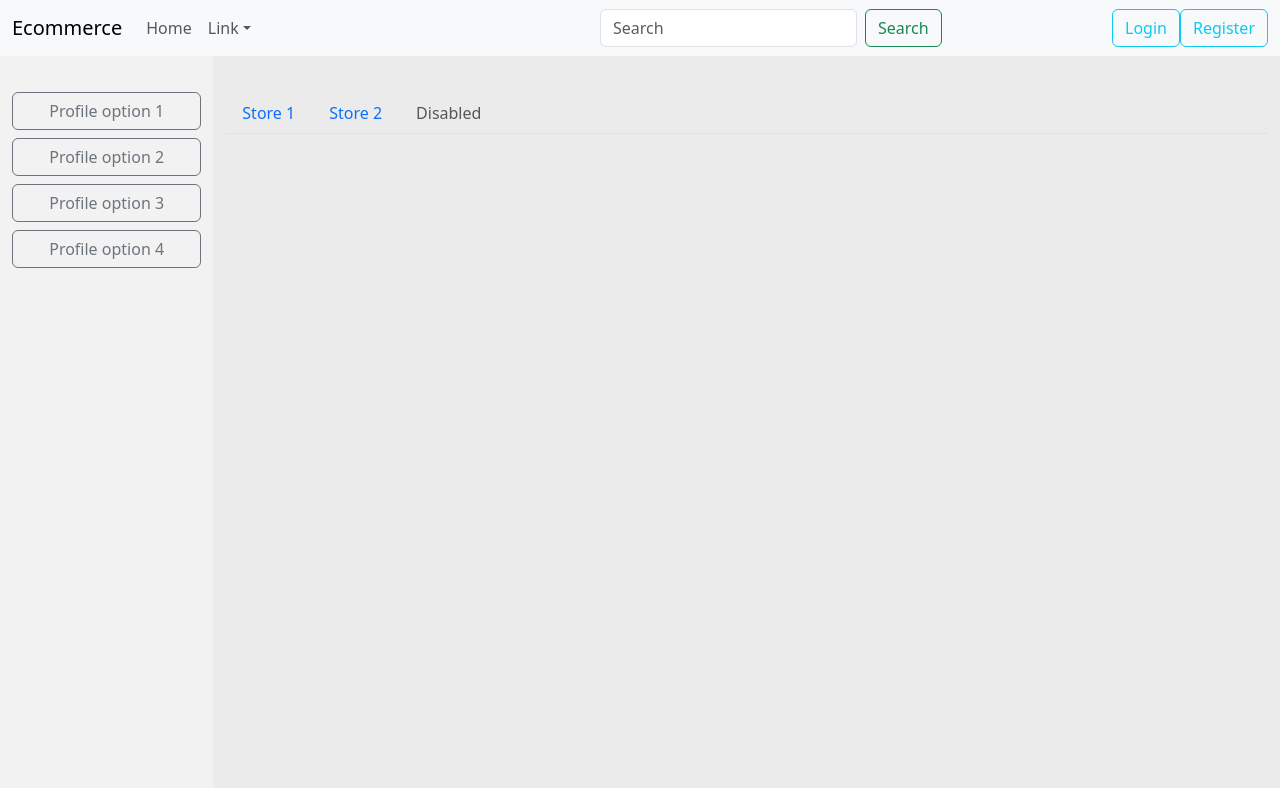
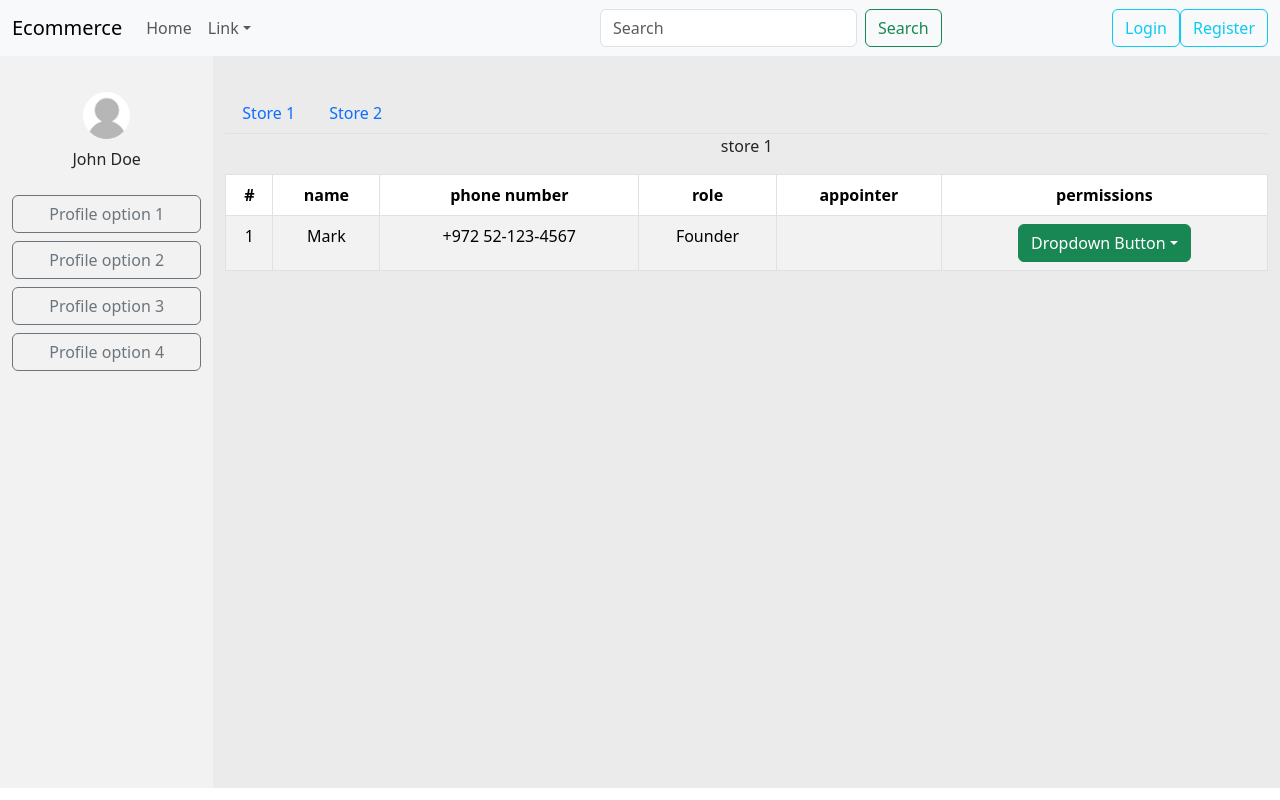
Before and after one commit to noamalu/Ecommerce-System, a React (Vite) app in the folder EcommerceUI/ecommerceUI/: page /profile in a window 1280 px wide. Built offline with nearby package versions, Linux system fonts and the light colour scheme.

Commit message:
finished profile page template

```diff
--- a/EcommerceUI/ecommerceUI/src/pages/Profile.tsx
+++ b/EcommerceUI/ecommerceUI/src/pages/Profile.tsx
@@ -1,20 +1,29 @@
 import React, {Component, useState} from "react";
 import { Container } from "react-bootstrap";
-
+import Image from 'react-bootstrap/Image';
 import Col from 'react-bootstrap/Col';
 import Row from 'react-bootstrap/Row';
 import Button from 'react-bootstrap/Button';
 import Stack from 'react-bootstrap/Stack';
 import Nav from 'react-bootstrap/Nav';
+import avatar from '../assets/avatar.jpg';
+import Table from 'react-bootstrap/Table';
+import Dropdown from 'react-bootstrap/Dropdown';
+import Form from 'react-bootstrap/Form';
+import InputGroup from 'react-bootstrap/InputGroup';
+
 
 
 export const Profile = () => {
-    const [num] = useState(0);
+    const [num, setNum] = useState(1);
+
     return (
         <>
             <Row className="full-height-row">
                 <Col md={2} className="profile-left">
                     <Stack gap={2} >
+                        <Image src={avatar} roundedCircle className="w-25 mx-auto" />
+                        <p> John Doe</p>
                         <Button variant="outline-secondary">Profile option 1</Button>
                         <Button variant="outline-secondary">Profile option 2</Button>
                         <Button variant="outline-secondary">Profile option 3</Button>
@@ -23,19 +32,66 @@ export const Profile = () => {
                 </Col>
                 <Col  className="profile-right">
                     <Nav variant="tabs" defaultActiveKey="/home">
-                    <Nav.Item>
-                        <Nav.Link href="">Store 1</Nav.Link>
-                    </Nav.Item>
-                    <Nav.Item>
-                        <Nav.Link eventKey="">Store 2</Nav.Link>
-                    </Nav.Item>
-                    <Nav.Item>
-                        <Nav.Link eventKey="disabled" disabled>
-                        Disabled
-                        </Nav.Link>
-                    </Nav.Item>
+                        <Nav.Item>
+                            <Nav.Link href="" onClick={() => setNum(1)}>Store 1</Nav.Link>
+                        </Nav.Item>
+                        <Nav.Item>
+                            <Nav.Link onClick={() => setNum(2)}>Store 2</Nav.Link>
+                        </Nav.Item>
                     </Nav>
+                    <p> store {num} </p>
+                    <Table striped bordered hover>
+                        <thead>
+                            <tr>
+                            <th>#</th>
+                            <th>name</th>
+                            <th>phone number</th>
+                            <th>role</th>
+                            <th>appointer</th>
+                            <th>permissions</th>
+                            </tr>
+                        </thead>
+                        <tbody>
+                            <tr>
+                            <td>1</td>
+                            <td>Mark</td>
+                            <td>+972 52-123-4567</td>
+                            <td>Founder</td>
+                            <td></td>
+                            <td>
+                                <Dropdown>
+                                <Dropdown.Toggle variant="success" id="dropdown-basic">
+                                    Dropdown Button
+                                </Dropdown.Toggle>
 
+                                <Dropdown.Menu>
+                                    <Dropdown.Item href="#/action-1">
+                                        <Form>
+                                                <div key="default-checkbox" className="mb-3">
+                                                <Form.Check
+                                                    type="checkbox"
+                                                    id="default-checkbox"
+                                                    label="permission 1"
+                                                />
+                                                <Form.Check
+                                                    type="checkbox"
+                                                    id="default-checkbox"
+                                                    label="permission 2"
+                                                />
+                                                <Form.Check
+                                                    type="checkbox"
+                                                    id="default-checkbox"
+                                                    label="permission 3"
+                                                />
+                                                </div>
+                                        </Form>
+                                    </Dropdown.Item>
+                                </Dropdown.Menu>
+                                </Dropdown>
+                            </td>
+                            </tr>
+                        </tbody>
+                        </Table>
                 </Col>
             </Row>
 
```
Also changed, not shown: EcommerceUI/ecommerceUI/src/assets/avatar.jpg (added).
